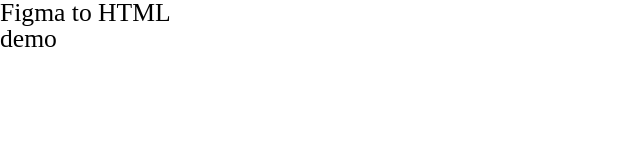
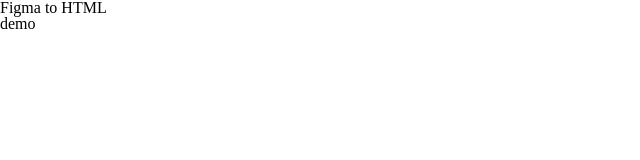
Before and after one commit to hoahieplth/Figma-to-HTML, a plain HTML site: page index.html in a window 1280 px wide. Shown: the whole page, without its empty margins (0-640 px from the left). Drawn offline with Linux system fonts and the light colour scheme.

Commit message:
p2 dựng base dự án

```diff
--- a/assets/css/style.css
+++ b/assets/css/style.css
@@ -2,10 +2,8 @@
   box-sizing: border-box;
 }
 html {
-    font-size: :62.5%;
+  font-size: 62.5%;
 }
- body{
-    font-size: 1.6rem;
-
-
- }
+body {
+  font-size: 1.6rem;
+}
```
